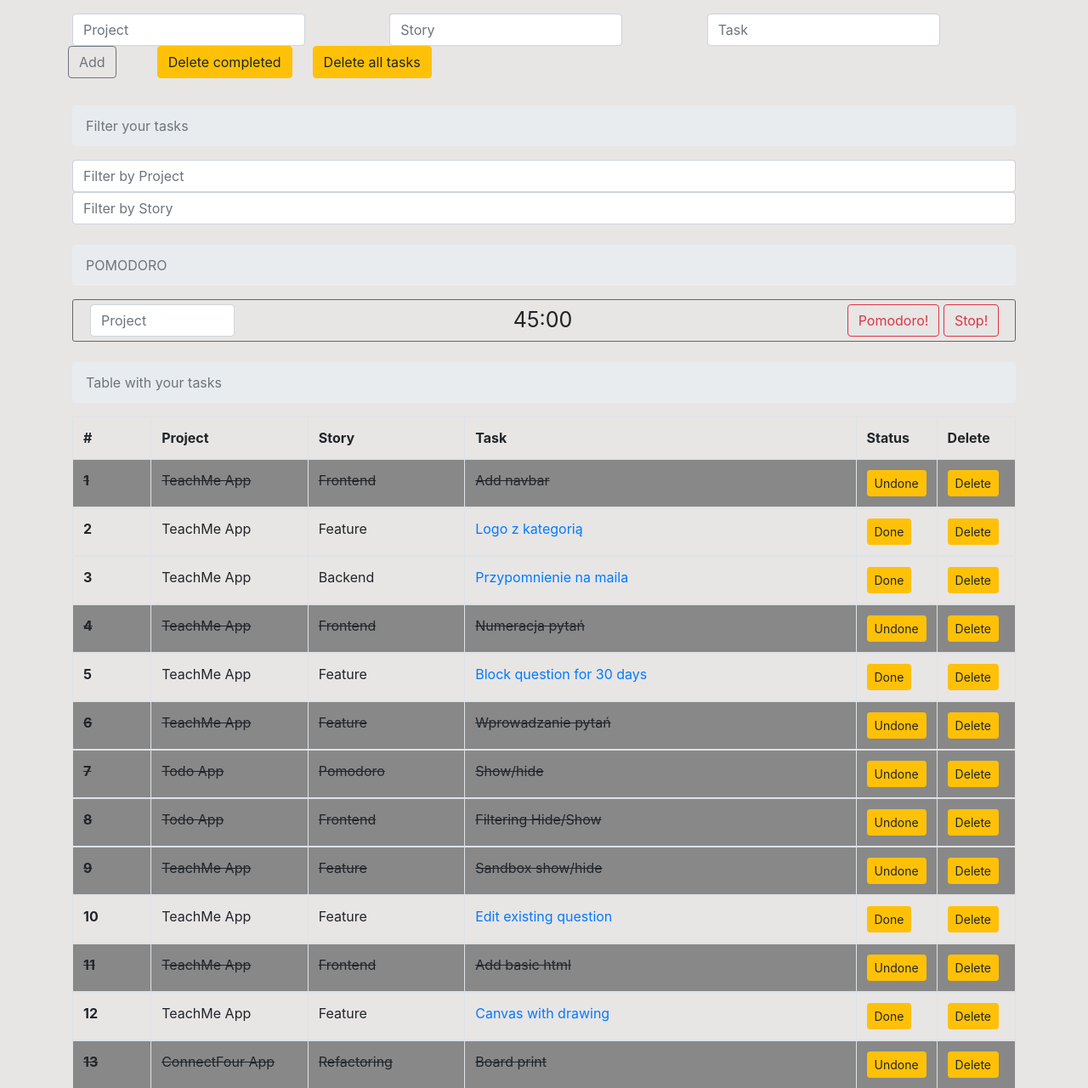
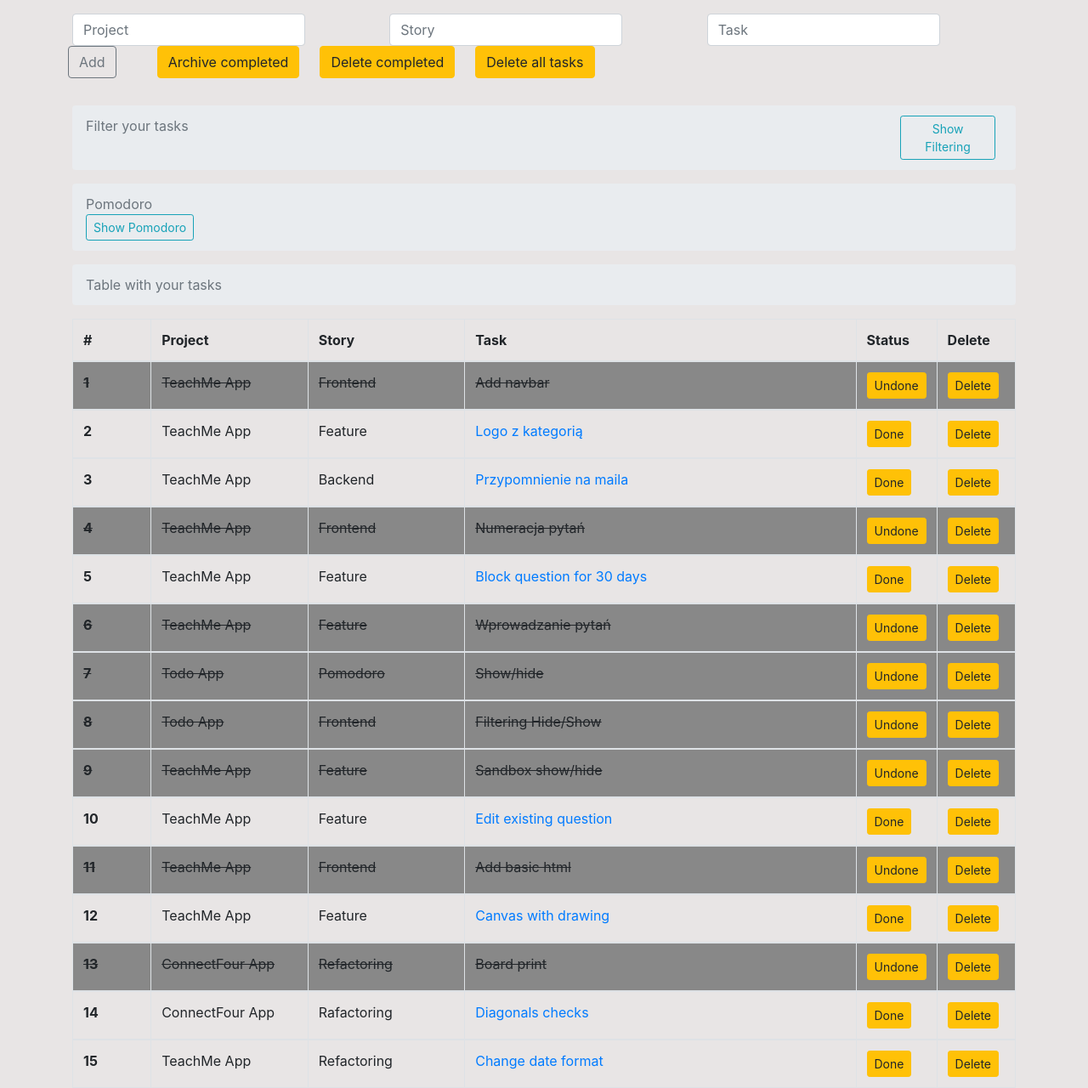
Before and after one commit to humanbeing-dev/MyTodo_App, a Django app: page / in a window 1280 px wide. Shown: the part 128-1408 px from the top of the page at 85% size. Run offline with Django 3.2, Linux system fonts and the light colour scheme; a user stored in the database is signed in; data comes from the database, SQL or seed files in the repository; both versions use the stored data as it was after the commit; some libraries are stand-ins or nearby versions.

Commit message:
Create Archive Model
Archive Model was created
HTML was divided to smaller parts

```diff
--- a/ToDoExample2/settings.py
+++ b/ToDoExample2/settings.py
@@ -26,7 +26,7 @@ SECRET_KEY = config('SECRET_KEY')
 # SECURITY WARNING: don't run with debug turned on in production!
 DEBUG = True
 
-ALLOWED_HOSTS = []
+ALLOWED_HOSTS = ['0.0.0.0']
 
 
 # Application definition
--- a/todo/admin.py
+++ b/todo/admin.py
@@ -1,4 +1,5 @@
 from django.contrib import admin
-from .models import Todo
+from .models import Todo, TodoArchive
 
 admin.site.register(Todo)
+admin.site.register(TodoArchive)
--- a/todo/static/todo/js/filter.js
+++ b/todo/static/todo/js/filter.js
@@ -1,7 +1,7 @@
 function myFunction(column) {
-    var input, filter, table, tr, td, i, txtValue;
-    input = document.getElementById("byProject");
-    filter = input.value.toUpperCase();
+    let input, filter, table, tr, td, i, txtValue;
+    input = [document.getElementById("byProject"), document.getElementById("byStory")];
+    filter = input[column].value.toUpperCase();
     table = document.getElementById("myTable");
     tr = table.getElementsByTagName("tr");
 
--- /dev/null
+++ b/todo/static/todo/js/filter_show_hide.js
@@ -0,0 +1,12 @@
+function element_show(names) {
+
+    console.log(names)
+    for (let name in names) {
+        let element = document.getElementById(names[name])
+        if (element.style.display === "block") {
+            element.style.display = "none";
+        } else {
+            element.style.display = "block";
+        }
+    }
+}
--- a/todo/static/todo/style.css
+++ b/todo/static/todo/style.css
@@ -21,7 +21,7 @@
     width: 200px;
 }
 
-.pomodoro {
+.pomodoro-timer {
     float: left;
     width: 695px;
     font-size: 25px;
--- a/todo/templates/todo/home.html
+++ b/todo/templates/todo/home.html
@@ -4,116 +4,11 @@
 
     {% if user.is_authenticated %}
 
-        <nav aria-label="breadcrumb">
-            <ol class="breadcrumb">
-                <li class="breadcrumb-item active" aria-current="page">Manage your tasks</li>
-            </ol>
-        </nav>
+        {% include 'todo/parts/home_task_managing.html' %}
+        {% include 'todo/parts/home_filtering.html' %}
+        {% include 'todo/parts/home_pomodoro.html' %}
+        {% include 'todo/parts/home_table.html' %}
 
-        <form method='POST' action='{% url 'add' %}' class="form-inline mb-4">
-        {% csrf_token %}
-            <div class="input-group">
-                <div class="form-row">
-                    <div class="col">
-                        <input type="text" class="form-control" name="project" placeholder="Project">
-                    </div>
-                    <div class="col">
-                        <input type="text" class="form-control" name="story" placeholder="Story">
-                    </div>
-                    <div class="col">
-                        <input type="text" class="form-control" name="task" placeholder="Task">
-                    </div>
-
-                    <div class="btn-toolbar mb-2" aria-label="First group">
-                        <button class="btn btn-outline-secondary mr-5" type="submit" id="button-addon2">Add</button>
-                        <a href="{% url 'delete_completed' %}"><button type="button" class="btn btn-warning mr-4">Delete completed</button></a>
-                        <a href="{% url 'delete_all' %}"><button type="button" class="btn btn-warning mr-2">Delete all tasks</button></a>
-                    </div>
-
-                </div>
-            </div>
-        </form>
-
-        <nav aria-label="breadcrumb">
-            <ol class="breadcrumb">
-                <li class="breadcrumb-item active" aria-current="page">Filter your tasks</li>
-            </ol>
-
-            <input class="form-control" id="byProject" type="text" placeholder="Filter by Project" aria-label="Search" onkeyup="myFunction(0)">
-            <input class="form-control mb-4" id="byStory" type="text" placeholder="Filter by Story" aria-label="Search" onkeyup="myFunction(1)">
-        </nav>
-
-        <nav aria-label="breadcrumb">
-            <ol class="breadcrumb">
-                <li class="breadcrumb-item active" aria-current="page">POMODORO</li>
-            </ol>
-            <div class="pomodoro_all mb-4">
-                <div class="pomodoro-margins">
-                    <div class="col">
-                        <input type="text" class="form-control" name="project" placeholder="Project">
-                    </div>
-                </div>
-                <div class="pomodoro-container">
-                    <div class="pomodoro" id="time">
-                        45:00
-                    </div>
-                </div>
-                <div class="pomodoro-margins">
-                    <button id="btn-pomodoro" class="btn btn-outline-danger" type="submit">Pomodoro!</button>
-                    <button class="btn btn-outline-danger" type="submit">Stop!</button>
-                </div>
-            </div>
-        </nav>
-
-        <nav aria-label="breadcrumb">
-            <ol class="breadcrumb">
-                <li class="breadcrumb-item active" aria-current="page">Table with your tasks</li>
-            </ol>
-        </nav>
-
-        <table class="table table-hover table-bordered" id="myTable">
-            <thead>
-                <tr>
-                    <th scope="col" class="col-1">#</th>
-                    <th scope="col" class="col-2">Project</th>
-                    <th scope="col" class="col-2">Story</th>
-                    <th scope="col" class="col-5">Task</th>
-                    <th scope="col" class="col-1">Status</th>
-                    <th scope="col" class="col-1">Delete</th>
-                </tr>
-            </thead>
-
-            {% for task in tasks %}
-            <tbody>
-                <tr>
-                    {% if task.complete %}
-                        <th class="todo_complete" scope="row">{{ forloop.counter }}</th>
-                        <td class="todo_complete">{{ task.project }}</td>
-                        <td class="todo_complete">{{ task.story }}</td>
-                        <td class="todo_complete">{{ task.task }}</td>
-                        <td class="todo_complete">
-                            <a href="{% url 'uncompleted' task.id %}"><button type="button" class="btn btn-warning btn-sm">Undone</button></a>
-                        </td>
-                        <td class="todo_complete">
-                            <a href="{% url 'delete_one' task.id %}"><button type="button" class="btn btn-warning btn-sm">Delete</button></a>
-                        </td>
-                    {% else %}
-                            <th scope="row">{{ forloop.counter }}</th>
-                            <td>{{ task.project }}</td>
-                            <td>{{ task.story }}</td>
-                            <td><a href="{% url 'edit' task.id %}">{{ task.task }}</a></td>
-                            <td>
-                                <a href="{% url 'completed' task.id %}"><button type="button" class="btn btn-warning btn-sm">Done</button></a>
-                            </td>
-                            <td>
-                                <a href="{% url 'delete_one' task.id %}"><button type="button" class="btn btn-warning btn-sm">Delete</button></a>
-                            </td>
-                    {% endif %}
-                </tr>
-            </tbody>
-            {% endfor %}
-
-        </table>
     {% else %}
         <nav aria-label="breadcrumb">
             <ol class="breadcrumb">
--- a/todo/templates/todo/layout.html
+++ b/todo/templates/todo/layout.html
@@ -45,6 +45,7 @@
     </div>
 
     <script src="{% static 'todo/js/filter.js' %}"></script>
+    <script src="{% static 'todo/js/filter_show_hide.js' %}"></script>
     <script src="{% static 'todo/js/pomodoro.js' %}"></script>
     <script src="https://ajax.googleapis.com/ajax/libs/jquery/3.5.1/jquery.min.js"></script>
     <script src="https://cdnjs.cloudflare.com/ajax/libs/Chart.js/2.9.3/Chart.js"></script>
--- /dev/null
+++ b/todo/templates/todo/parts/home_filtering.html
@@ -0,0 +1,23 @@
+<nav aria-label="breadcrumb">
+    <ol class="breadcrumb">
+        <li class="breadcrumb-item active" aria-current="page">
+            <div style="width: 962px;">Filter your tasks</div>
+            <div>
+                <button type="submit" class="btn btn-outline-info btn-sm mr-2" onclick="element_show(['filters'])">
+                    Show Filtering
+                </button>
+            </div>
+
+{#            <div class="show_answer">#}
+{#                <button class="btn btn-outline-success btn-sm" type="submit" onclick="myFunction('sandbox', {{ forloop.counter }})">Show sandbox</button>#}
+{#            </div>#}
+        </li>
+    </ol>
+
+    <div id="filters" style="display: none">
+        <input class="form-control" id="byProject" type="text" placeholder="Filter by Project" aria-label="Search" onkeyup="myFunction(0)">
+        <input class="form-control mb-4" id="byStory" type="text" placeholder="Filter by Story" aria-label="Search" onkeyup="myFunction(1)">
+    </div>
+
+
+</nav>
--- /dev/null
+++ b/todo/templates/todo/parts/home_pomodoro.html
@@ -0,0 +1,25 @@
+<nav aria-label="breadcrumb">
+    <ol class="breadcrumb">
+        <li class="breadcrumb-item active" aria-current="page" style="width: 947px;">Pomodoro</li>
+        <button type="submit" class="btn btn-outline-info btn-sm mr-2" onclick="element_show(['pomodoro'])">
+            Show Pomodoro
+        </button>
+    </ol>
+
+    <div class="pomodoro_all mb-4" id="pomodoro" style="display: none;">
+        <div class="pomodoro-margins">
+            <div class="col">
+                <input type="text" class="form-control" name="project" placeholder="Project">
+            </div>
+        </div>
+        <div class="pomodoro-container">
+            <div class="pomodoro-timer" id="time">
+                45:00
+            </div>
+        </div>
+        <div class="pomodoro-margins">
+            <button id="btn-pomodoro" class="btn btn-outline-danger" type="submit">Pomodoro!</button>
+            <button class="btn btn-outline-danger" type="submit">Stop!</button>
+        </div>
+    </div>
+</nav>
--- /dev/null
+++ b/todo/templates/todo/parts/home_table.html
@@ -0,0 +1,49 @@
+<nav aria-label="breadcrumb">
+    <ol class="breadcrumb">
+        <li class="breadcrumb-item active" aria-current="page">Table with your tasks</li>
+    </ol>
+</nav>
+
+<table class="table table-hover table-bordered" id="myTable">
+    <thead>
+        <tr>
+            <th scope="col" class="col-1">#</th>
+            <th scope="col" class="col-2">Project</th>
+            <th scope="col" class="col-2">Story</th>
+            <th scope="col" class="col-5">Task</th>
+            <th scope="col" class="col-1">Status</th>
+            <th scope="col" class="col-1">Delete</th>
+        </tr>
+    </thead>
+
+    {% for task in tasks %}
+    <tbody>
+        <tr>
+            {% if task.complete %}
+                <th class="todo_complete" scope="row">{{ forloop.counter }}</th>
+                <td class="todo_complete">{{ task.project }}</td>
+                <td class="todo_complete">{{ task.story }}</td>
+                <td class="todo_complete">{{ task.task }}</td>
+                <td class="todo_complete">
+                    <a href="{% url 'uncompleted' task.id %}"><button type="button" class="btn btn-warning btn-sm">Undone</button></a>
+                </td>
+                <td class="todo_complete">
+                    <a href="{% url 'delete_one' task.id %}"><button type="button" class="btn btn-warning btn-sm">Delete</button></a>
+                </td>
+            {% else %}
+                    <th scope="row">{{ forloop.counter }}</th>
+                    <td>{{ task.project }}</td>
+                    <td>{{ task.story }}</td>
+                    <td><a href="{% url 'edit' task.id %}">{{ task.task }}</a></td>
+                    <td>
+                        <a href="{% url 'completed' task.id %}"><button type="button" class="btn btn-warning btn-sm">Done</button></a>
+                    </td>
+                    <td>
+                        <a href="{% url 'delete_one' task.id %}"><button type="button" class="btn btn-warning btn-sm">Delete</button></a>
+                    </td>
+            {% endif %}
+        </tr>
+    </tbody>
+    {% endfor %}
+
+</table>
--- /dev/null
+++ b/todo/templates/todo/parts/home_task_managing.html
@@ -0,0 +1,30 @@
+<nav aria-label="breadcrumb">
+    <ol class="breadcrumb">
+        <li class="breadcrumb-item active" aria-current="page">Manage your tasks</li>
+    </ol>
+</nav>
+
+<form method='POST' action='{% url 'add' %}' class="form-inline mb-4">
+{% csrf_token %}
+    <div class="input-group">
+        <div class="form-row">
+            <div class="col">
+                <input type="text" class="form-control" name="project" placeholder="Project">
+            </div>
+            <div class="col">
+                <input type="text" class="form-control" name="story" placeholder="Story">
+            </div>
+            <div class="col">
+                <input type="text" class="form-control" name="task" placeholder="Task">
+            </div>
+
+            <div class="btn-toolbar mb-2" aria-label="First group">
+                <button class="btn btn-outline-secondary mr-5" type="submit" id="button-addon2">Add</button>
+                <a href="{% url 'archive_completed' %}"><button type="button" class="btn btn-warning mr-4">Archive completed</button></a>
+                <a href="{% url 'delete_completed' %}"><button type="button" class="btn btn-warning mr-4">Delete completed</button></a>
+                <a href="{% url 'delete_all' %}"><button type="button" class="btn btn-warning mr-2">Delete all tasks</button></a>
+            </div>
+
+        </div>
+    </div>
+</form>
--- a/todo/urls.py
+++ b/todo/urls.py
@@ -10,6 +10,7 @@ urlpatterns = [
     path('uncompleted/<todo_id>/', views.uncompleted_task, name='uncompleted'),
     path('delete/<todo_id>/', views.delete_one, name='delete_one'),
     path('del_completed/', views.delete_completed, name='delete_completed'),
+    path('archive_completed/', views.archive_completed, name='archive_completed'),
     path('del_all/', views.delete_all, name='delete_all'),
     path('edit/<todo_id>/', views.edit, name='edit'),
     path('save/<todo_id>/', views.save, name='save'),
--- a/todo/views.py
+++ b/todo/views.py
@@ -1,5 +1,5 @@
 from django.shortcuts import render, redirect
-from .models import Todo
+from .models import Todo, TodoArchive
 from django.utils import timezone
 from django.views.decorators.http import require_POST
 from .forms import TodoForm
@@ -49,6 +49,18 @@ def uncompleted_task(request, todo_id):
     return redirect('home')
 
 
+def archive_completed(request):
+    for todo in Todo.objects.all():
+        if todo.complete:
+            archive_todo = TodoArchive(task=todo.task, story=todo.story,
+                                       project=todo.project, complete=todo.complete,
+                                       date_added=todo.date_added)
+            archive_todo.save()
+            todo.delete()
+
+    return redirect('home')
+
+
 def delete_completed(request):
     Todo.objects.filter(complete=True).delete()
 
```
Also changed, not shown: todo/models.py (+7 -0 lines), db.sqlite3, todo/migrations/0003_todoarchive.py (added), todo/migrations/0004_todoarchive_date_archived.py (added).
